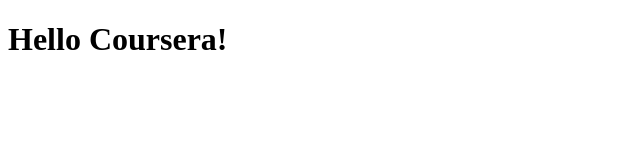
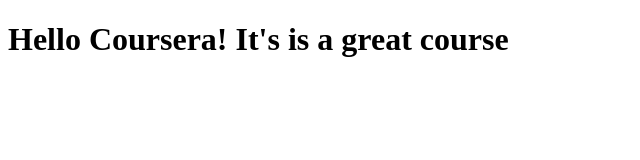
Before and after one commit to lew-crypto/coursera-test, a plain HTML site: page site/index.html in a window 1280 px wide. Shown: the whole page, without its empty margins (0-640 px from the left). Drawn offline with Linux system fonts and the light colour scheme.

Commit message:
my first site

```diff
--- a/site/index.html
+++ b/site/index.html
@@ -7,6 +7,6 @@
     <title>Hello coursera</title>
 </head>
 <body>
-    <h1>Hello Coursera!</h1>
+    <h1>Hello Coursera! It's is a great course</h1>
 </body>
 </html>
```
